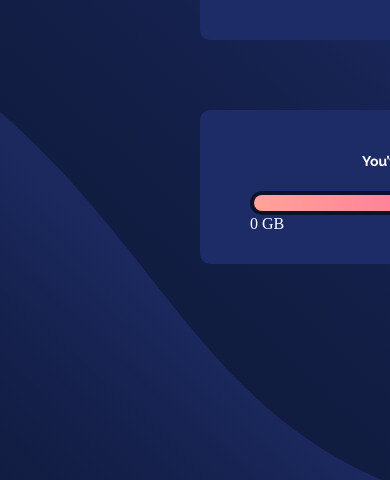
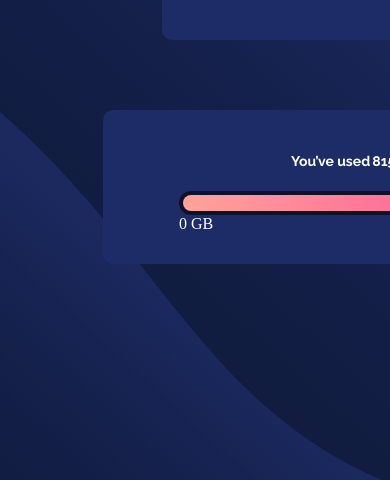
Before and after one commit to Olali-Victory/Fylo-File-Storage, a plain HTML site: page index.html in a window 390 px wide. Shown: the part 364-844 px from the top of the page. Drawn offline with Linux system fonts and the light colour scheme.

Commit message:
Update style.css

```diff
--- a/style.css
+++ b/style.css
@@ -206,6 +206,7 @@ body{
         flex-direction: column;
         width: 80%;
         margin-bottom: 0;
+        align-items: center;
     }
 
     .speech-bubble{
@@ -220,8 +221,6 @@ body{
     .Fylo, .bar{
         width: 100%;
         display: flex;
-        left: 0;
-        top: 0;
         justify-content: center;
         align-items: center;
     }
```
